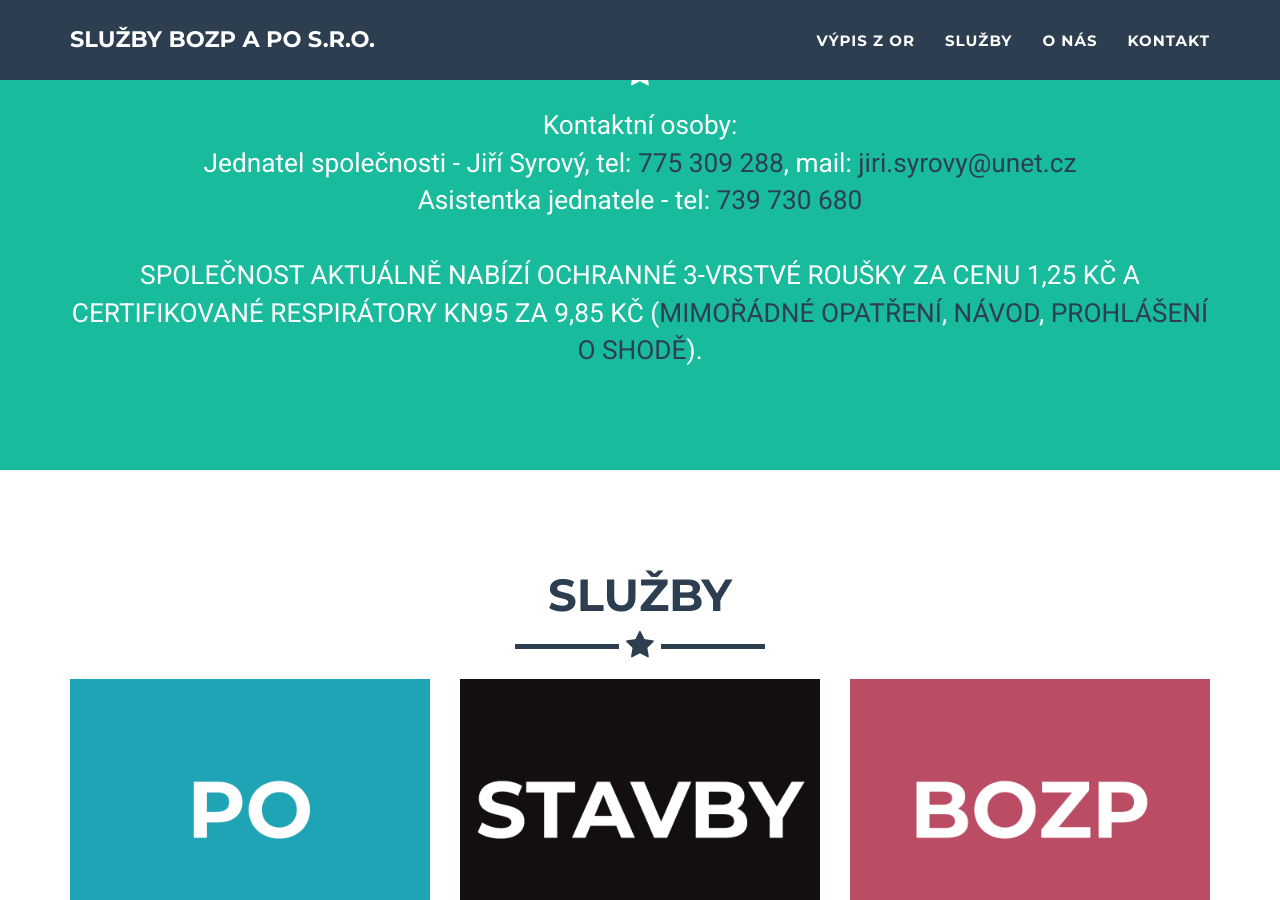
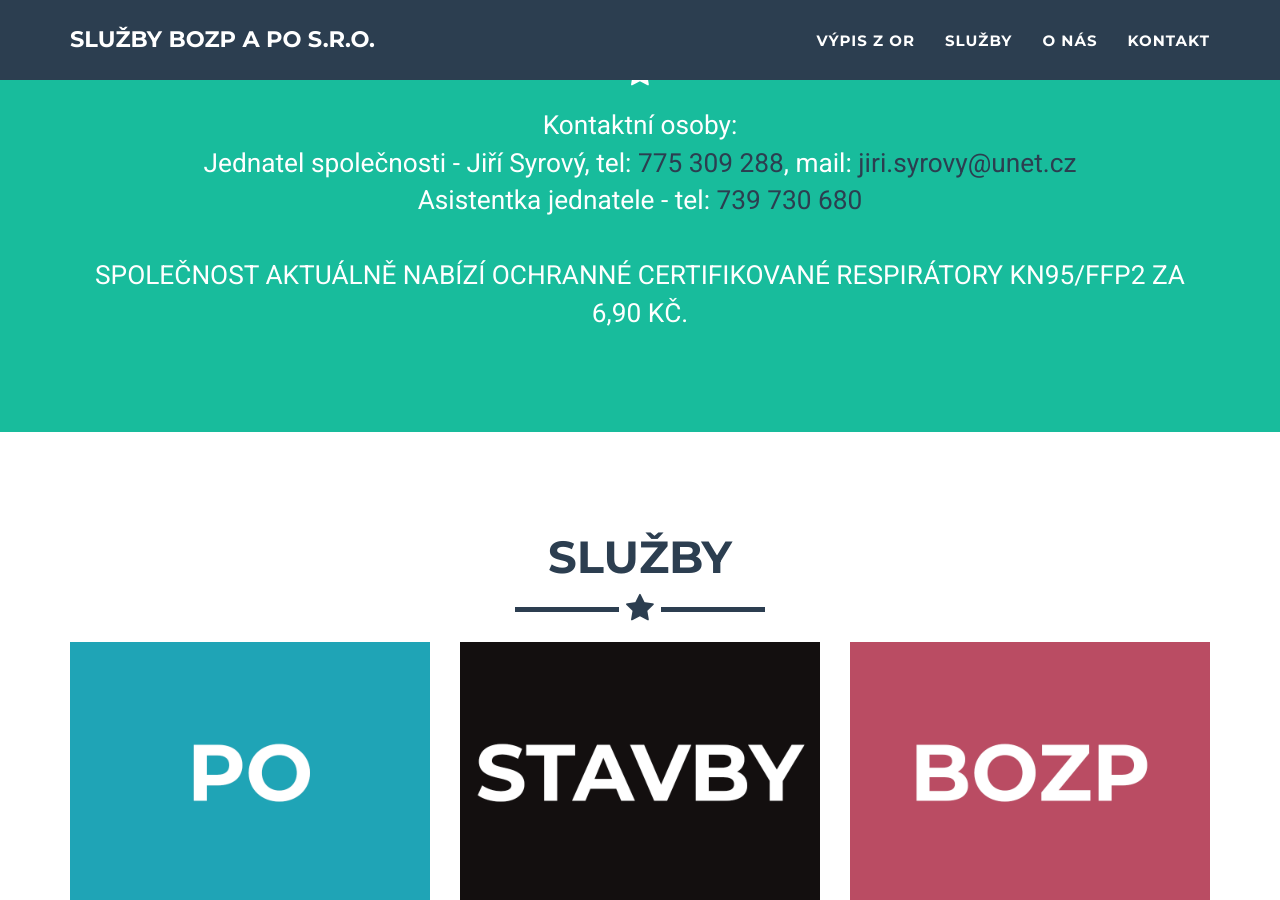
Before and after one commit to jsyrovy/bozp-po-syrovy.eu, a Jekyll site: the page built from index.html, in a window 1280 px wide and 900 px high, scrolled down 504 px. Built offline with Jekyll 4.4.1, drawn with Linux system fonts in a browser that asks for light colours.

Commit message:
Úprava nabídky

```diff
--- a/_includes/header.html
+++ b/_includes/header.html
@@ -16,7 +16,7 @@
                             <br>
                             Asistentka jednatele - tel: <a href="tel:+420739730680" style="color: #{{ site.color.secondary }};">739 730 680</a>
                             <br><br>
-                            SPOLEČNOST AKTUÁLNĚ NABÍZÍ OCHRANNÉ 3-VRSTVÉ ROUŠKY ZA CENU 1,25 KČ A CERTIFIKOVANÉ RESPIRÁTORY KN95 ZA 9,85 KČ (<a href="/files/mimoradne_opatreni.jpg" style="color: #{{ site.color.secondary }};">MIMOŘÁDNÉ OPATŘENÍ</a>, <a href="/files/Navod_respirator_KN95_FFP2.pdf" style="color: #{{ site.color.secondary }};">NÁVOD</a>, <a href="/files/Resirator-typ-1-prohlaseni-o-shode.pdf" style="color: #{{ site.color.secondary }};">PROHLÁŠENÍ O SHODĚ</a>).
+                            SPOLEČNOST AKTUÁLNĚ NABÍZÍ OCHRANNÉ CERTIFIKOVANÉ RESPIRÁTORY KN95/FFP2 ZA 6,90 KČ.
                         </span>
                     </div>
                 </div>
```
